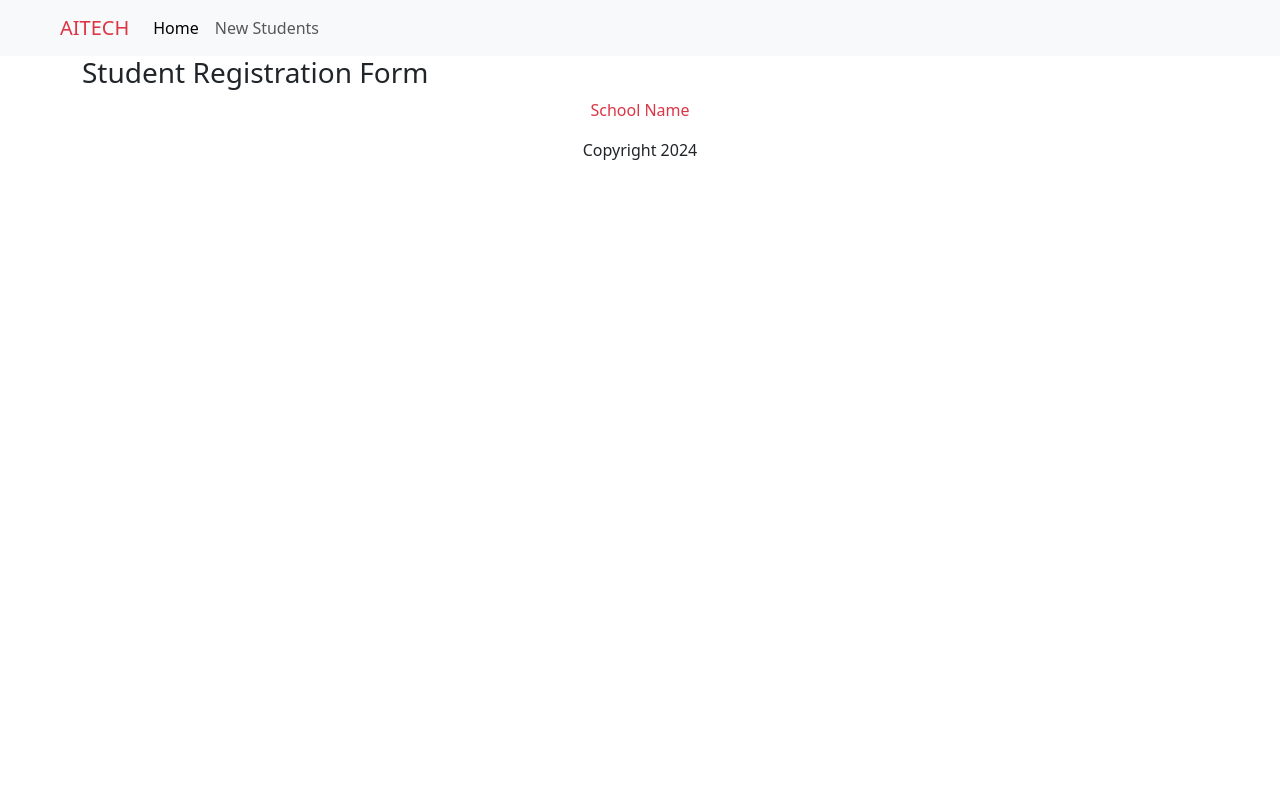
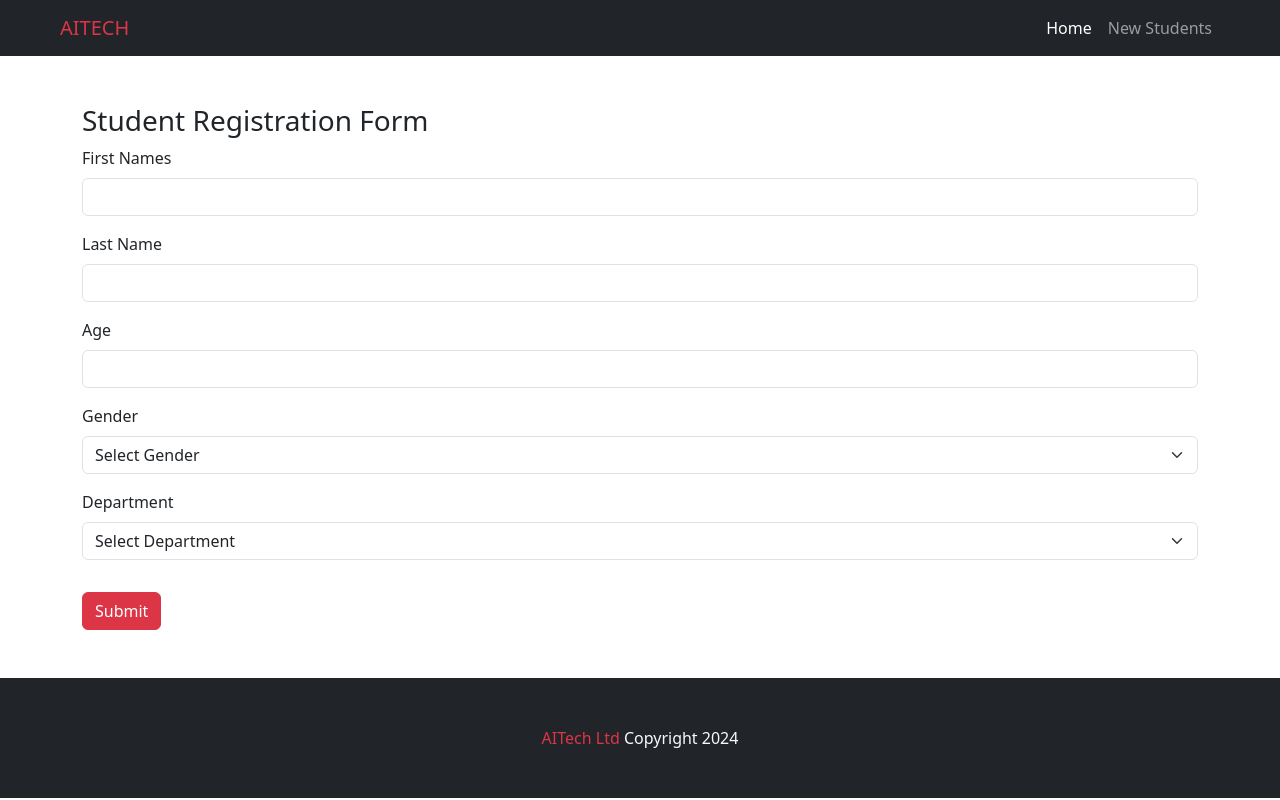
Before and after one commit to wisdomscode/student_project1, a Django app: page /create in a window 1280 px wide. Run offline with Django 5.2, Linux system fonts and the light colour scheme.

Commit message:
Added create new student

```diff
--- a/greeting_app/templates/layout.html
+++ b/greeting_app/templates/layout.html
@@ -7,14 +7,14 @@
     <link href="https://cdn.jsdelivr.net/npm/bootstrap@5.3.3/dist/css/bootstrap.min.css" rel="stylesheet" integrity="sha384-QWTKZyjpPEjISv5WaRU9OFeRpok6YctnYmDr5pNlyT2bRjXh0JMhjY6hW+ALEwIH" crossorigin="anonymous">
   </head>
   <body>
-    <nav class="navbar navbar-expand-lg bg-body-tertiary px-5">
+    <nav class="navbar navbar-expand-lg bg-dark navbar-dark px-5 mb-5">
         <div class="container-fluid">
           <a class="navbar-brand text-danger" href="{%  url 'home_page' %}">AITECH</a>
           <button class="navbar-toggler" type="button" data-bs-toggle="collapse" data-bs-target="#navbarSupportedContent" aria-controls="navbarSupportedContent" aria-expanded="false" aria-label="Toggle navigation">
             <span class="navbar-toggler-icon"></span>
           </button>
           <div class="collapse navbar-collapse" id="navbarSupportedContent">
-            <ul class="navbar-nav me-auto mb-2 mb-lg-0">
+            <ul class="navbar-nav ms-auto mb-2 mb-lg-0">
               <li class="nav-item">
                 <a class="nav-link active" aria-current="page" href="{%  url 'home_page' %}">Home</a>
               </li>
@@ -34,11 +34,11 @@
       </main>
 
       <footer>
-        <div class="row">
+        <div class="row mt-5 p-5 bg-dark text-light">
 
             <div class="col text-center">
-                <p class="text-danger">School Name</p>
-                <p>Copyright 2024</p>
+                <span class="text-danger">AITech Ltd</span>
+                <span>Copyright 2024</span>
             </div>
         </div>
       </footer>
--- a/greeting_app/templates/students/create_student.html
+++ b/greeting_app/templates/students/create_student.html
@@ -4,6 +4,60 @@
 {% block content %}
 <div class="container">
 
-    <h3>Student Registration Form</h3>
+    <div class="">
+
+        {% if messages %}
+            <div>
+                {% for message in messages %}
+                    <div class="alert alert-danger {{ message.tags }}" role="alert">
+                        {{ message }}
+                      </div>
+                {% endfor %}
+            </div>
+        {% endif %}
+
+        <h3>Student Registration Form</h3>
+        <form action="{% url 'createStudent' %}" method="POST">
+
+            {%  csrf_token %}
+
+            <div class="mb-3">
+                <label for="" class="form-label">First Name</label>s
+                <input type="text" name="first_name" class="form-control" id="" aria-describedby="">
+              </div>
+              <div class="mb-3">
+                <label for="" class="form-label">Last Name</label>
+                <input type="text" name="last_name" class="form-control" id="" aria-describedby="">
+              </div>
+              <div class="mb-3">
+                <label for="" class="form-label">Age</label>
+                <input type="number" name="age" class="form-control" id="" aria-describedby="">
+              </div>
+              <div class="mb-3">
+                <label for="" class="form-label">Gender</label>
+                <select name="gender" id="" class="form-select">
+                    <option value="">Select Gender</option>
+                    <option value="Male">Male</option>
+                    <option value="Female">Female</option>
+                </select>
+              </div>
+
+              <div class="mb-3">
+                <label for="" class="form-label">Department</label>
+                <select name="department" id="" class="form-select">
+                    <option value="">Select Department</option>
+                    <option value="Male">Software Engineering</option>
+                    <option value="Female">Mobile App Developer</option>
+                    <option value="Female">Data Analysis</option>
+                    <option value="Female">Cyber Security</option>
+                </select>
+              </div>
+
+
+
+            <button type="submit" class="btn btn-danger mt-3">Submit</button>
+          </form>
+    </div>
+
 </div>
 {%  endblock content %}
--- a/students_app/views.py
+++ b/students_app/views.py
@@ -1,6 +1,7 @@
-from django.shortcuts import render
+from django.shortcuts import redirect, render
 from  .models import Student
-# Create your views here.
+from django.contrib import messages
+
 
 def homepage(request):
     students = Student.objects.all()
@@ -8,4 +9,32 @@ def homepage(request):
 
 
 def createStudent(request):
+    if request.method == 'POST':
+        firstName = request.POST.get('first_name')
+        lastName = request.POST.get('last_name')
+        age = request.POST.get('age')
+        gender = request.POST.get('gender')
+        department = request.POST.get('department')
+
+        # check if all field are provided
+        if not all([firstName, lastName, age, gender, department]) :
+            messages.error(request, 'All fields are required')
+            return render(request, 'students/create_student.html')
+
+
+        try:
+            # create the Student instance
+            Student.objects.create(
+                first_name=firstName,
+                last_name=lastName,
+                age=age,
+                gender=gender,
+                department=department
+            )
+            return redirect('home_page')  # redirect to home page using name in url
+
+        except Exception as e:
+            messages.error(request, f'An error occurred: {str(e)}')
+            return render(request, 'students/create_student.html')
+
     return render(request, 'students/create_student.html')
```
Also changed, not shown: db.sqlite3.
